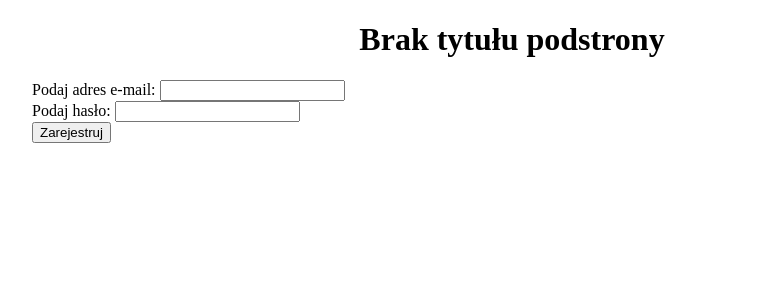
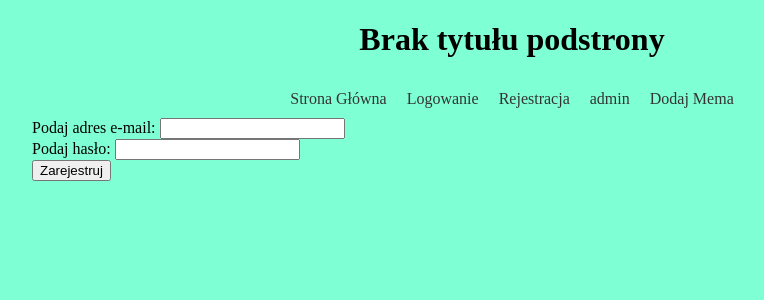
Before and after one commit to C0nee/ProjektJC, a PHP site: the page made by src/templates/register.html.twig in a window 1280 px wide. Shown: the top 300 px of the page, without its empty margins (128-892 px from the left). Run offline with PHP 8.4, Linux system fonts and the light colour scheme; the template is opened without the code that fills it, so the values that code supplies are empty; some libraries are stand-ins or nearby versions.

Commit message:
Końcowy Commit

```diff
--- a/pub/style.css
+++ b/pub/style.css
@@ -8,9 +8,10 @@ div#pageContainer {
 }
 h1 {
     text-align: center;
+
 }
 div#post {
-    background-color: lightgray;
+    background-color: aqua;
     padding: 20px;
     margin-bottom: 20px;
 }
@@ -25,3 +26,39 @@ div#loggedUser {
 img.thumbnail{
     max-width: 100px;
 }
+
+
+table{
+    width: 100%;
+}
+body{
+   background-color: aquamarine;
+}
+nav {
+
+    display: flex;
+    justify-content: center; /* Dodane */
+  }
+
+  ul {
+    list-style-type: none;
+    margin: 0;
+    padding: 0;
+    display: flex;
+  }
+
+  li {
+    text-align: center;
+  }
+
+  a {
+    display: block;
+    padding: 10px;
+    text-decoration: none;
+    color: #333;
+  }
+
+  a:hover {
+    background-color: #333;
+    color: #fff;
+  }
--- a/src/post.class.php
+++ b/src/post.class.php
@@ -127,5 +127,3 @@ class Post {
 }
 
 ?>
-}
-?>
--- a/src/templates/register.html.twig
+++ b/src/templates/register.html.twig
@@ -1,6 +1,18 @@
 {% include 'header.html.twig' %}
+
 <div id="pageContainer">
-    <h1>{{ pageTitle|default("Brak tytułu podstrony")}}</h1>
+    <h1>{{ pageTitle|default("Brak tytułu podstrony")}}</h1><div id="nawigacja">
+        <nav>
+            <ul>
+              <li><a href="http://localhost/ProjektJC/pub/">Strona Główna</a></li>
+              <li><a href="http://localhost/ProjektJC/pub/login">Logowanie</a></li>
+              <li><a href="http://localhost/ProjektJC/pub/register">Rejestracja</a></li>
+              <li><a href="http://localhost/ProjektJC/pub/admin">admin</a></li>
+              <li><a href="http://localhost/ProjektJC/pub/upload">Dodaj Mema</a></li>
+            </ul>
+          </nav>
+
+</div>
     <form action="" method="post">
         <label for="emailInput">Podaj adres e-mail:</label>
         <input type="email" name="email" id="emailInput"><br>
```
Also changed, not shown: src/templates/admin.html.twig (+12 -0 lines), src/templates/index.html.twig (+17 -0 lines), src/templates/login.html.twig (+13 -1 lines), src/templates/upload.html.twig (+9 -0 lines).
